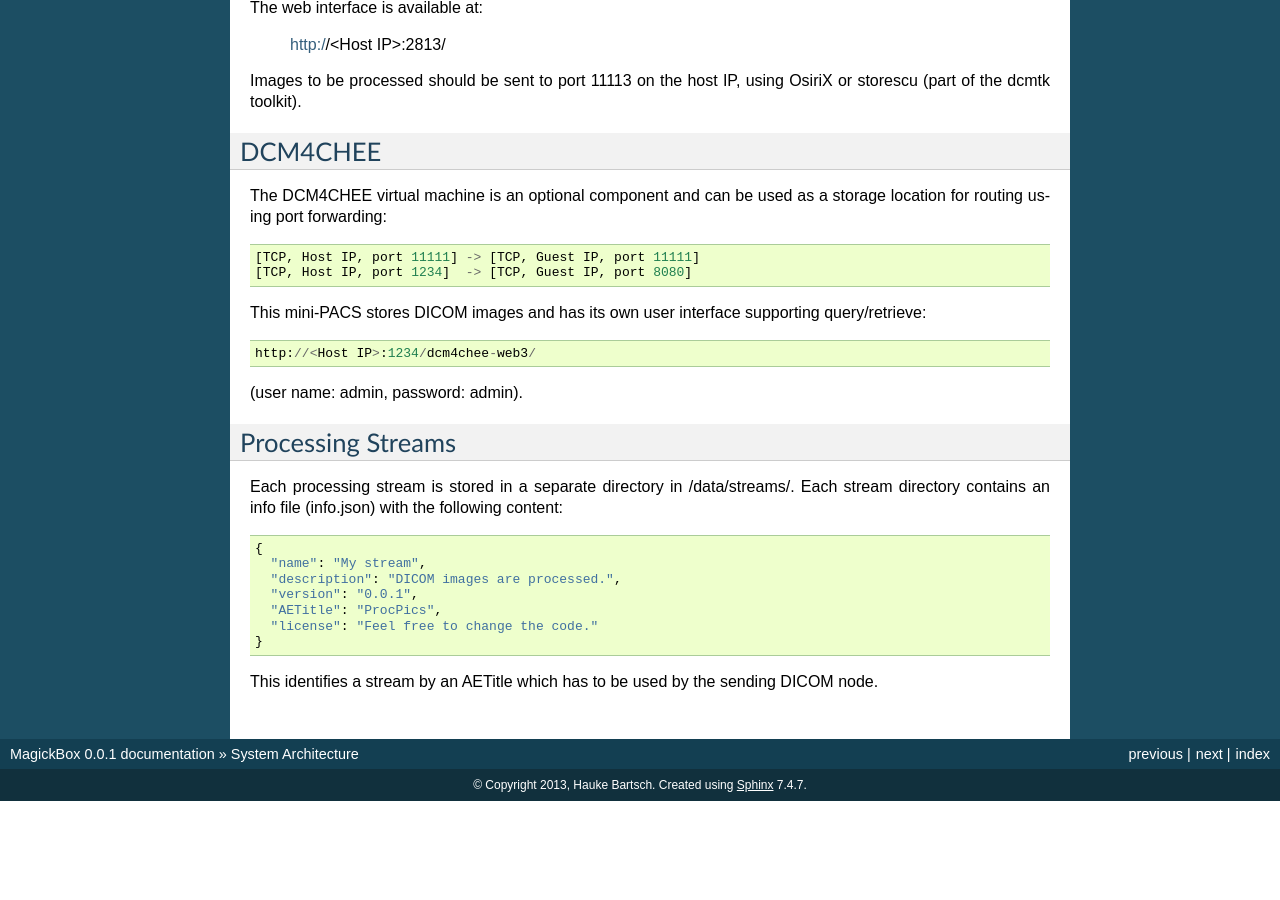
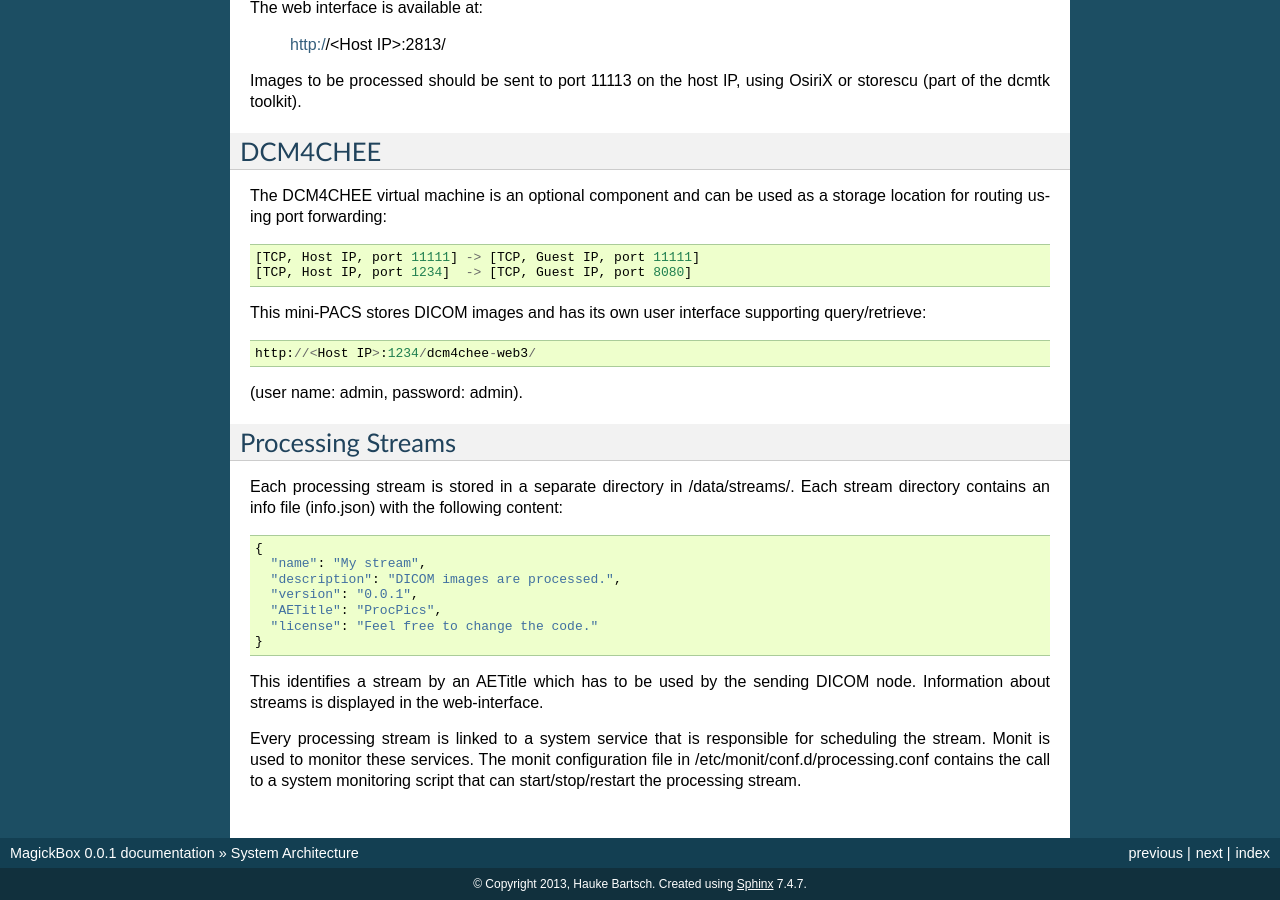
Before and after one commit to HaukeBartsch/MagickBox, a Sphinx documentation site: the page built from code/documentation/docs/source/Introduction.rst, in a window 1280 px wide and 900 px high, scrolled down 1021 px. Built offline with Sphinx 7.4.7, drawn with Linux system fonts in a browser that asks for light colours; before the commit the page ends 1822 px from its top, so only the background shows below that.

Commit message:
make streams a separate section

```diff
--- a/code/documentation/docs/source/Introduction.rst
+++ b/code/documentation/docs/source/Introduction.rst
@@ -66,4 +66,6 @@ Each processing stream is stored in a separate directory in /data/streams/. Each
     "license": "Feel free to change the code."
   }
 
-This identifies a stream by an AETitle which has to be used by the sending DICOM node.
+This identifies a stream by an AETitle which has to be used by the sending DICOM node. Information about streams is displayed in the web-interface.
+
+Every processing stream is linked to a system service that is responsible for scheduling the stream. Monit is used to monitor these services. The monit configuration file in /etc/monit/conf.d/processing.conf contains the call to a system monitoring script that can start/stop/restart the processing stream.
```
